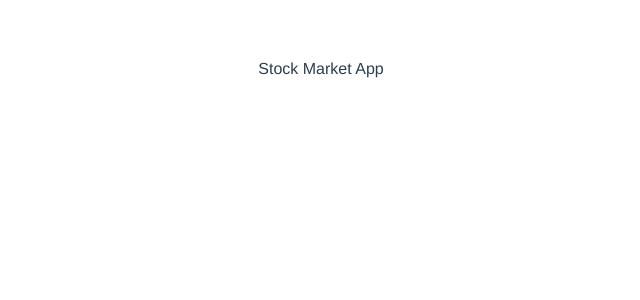
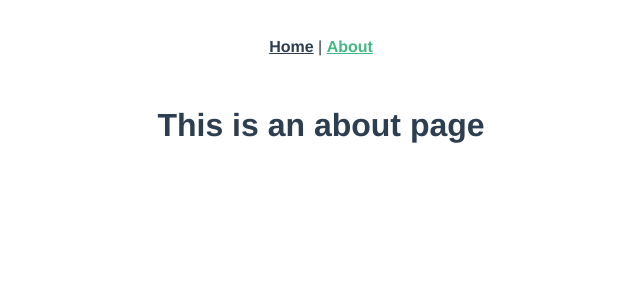
Before and after one commit to splashley/stock-market-app, a Vue app: page /about in a window 1280 px wide. Shown: the top 300 px of the page, without its empty margins (319-959 px from the left). Built offline with nearby package versions, Linux system fonts and the light colour scheme.

Commit message:
vue router/vuex

```diff
--- a/package.json
+++ b/package.json
@@ -10,11 +10,14 @@
   "dependencies": {
     "axios": "^0.21.1",
     "core-js": "^3.6.5",
-    "vue": "^2.6.11"
+    "vue": "^2.6.11",
+    "vue-router": "^3.2.0",
+    "vuex": "^3.6.2"
   },
   "devDependencies": {
     "@vue/cli-plugin-babel": "~4.5.0",
     "@vue/cli-plugin-eslint": "~4.5.0",
+    "@vue/cli-plugin-router": "^4.5.11",
     "@vue/cli-service": "~4.5.0",
     "babel-eslint": "^10.1.0",
     "eslint": "^6.7.2",
--- a/public/index.html
+++ b/public/index.html
@@ -1,15 +1,24 @@
 <!DOCTYPE html>
 <html lang="">
   <head>
-    <meta charset="utf-8">
-    <meta http-equiv="X-UA-Compatible" content="IE=edge">
-    <meta name="viewport" content="width=device-width,initial-scale=1.0">
-    <link rel="icon" href="<%= BASE_URL %>favicon.ico">
+    <meta charset="utf-8" />
+    <meta http-equiv="X-UA-Compatible" content="IE=edge" />
+    <meta name="viewport" content="width=device-width,initial-scale=1.0" />
+    <link rel="icon" href="<%= BASE_URL %>favicon.ico" />
+    <link rel="preconnect" href="https://fonts.gstatic.com" />
+    <link
+      href="https://fonts.googleapis.com/css2?family=Raleway:wght@500;600&display=swap"
+      rel="stylesheet"
+    />
     <title><%= htmlWebpackPlugin.options.title %></title>
   </head>
   <body>
     <noscript>
-      <strong>We're sorry but <%= htmlWebpackPlugin.options.title %> doesn't work properly without JavaScript enabled. Please enable it to continue.</strong>
+      <strong
+        >We're sorry but <%= htmlWebpackPlugin.options.title %> doesn't work
+        properly without JavaScript enabled. Please enable it to
+        continue.</strong
+      >
     </noscript>
     <div id="app"></div>
     <!-- built files will be auto injected -->
--- a/src/App.vue
+++ b/src/App.vue
@@ -1,15 +1,16 @@
 <template>
   <div id="app">
-    Stock Market App
+    <div id="nav">
+      <router-link to="/">Home</router-link> |
+      <router-link to="/about">About</router-link>
+    </div>
+    <router-view/>
   </div>
 </template>
 
 <script>
+export default {
 
-export default {
-  name: 'App',
-  components: {
-  }
 }
 </script>
 
@@ -20,6 +21,18 @@ export default {
   -moz-osx-font-smoothing: grayscale;
   text-align: center;
   color: #2c3e50;
-  margin-top: 60px;
+}
+
+#nav {
+  padding: 30px;
+}
+
+#nav a {
+  font-weight: bold;
+  color: #2c3e50;
+}
+
+#nav a.router-link-exact-active {
+  color: #42b983;
 }
 </style>
--- a/src/main.js
+++ b/src/main.js
@@ -1,8 +1,10 @@
-import Vue from 'vue'
-import App from './App.vue'
+import Vue from "vue";
+import App from "./App.vue";
+import router from "./router";
 
-Vue.config.productionTip = false
+Vue.config.productionTip = false;
 
 new Vue({
-  render: h => h(App),
-}).$mount('#app')
+  router,
+  render: (h) => h(App),
+}).$mount("#app");
--- /dev/null
+++ b/src/router/index.js
@@ -0,0 +1,29 @@
+import Vue from 'vue'
+import VueRouter from 'vue-router'
+import Home from '../views/Home.vue'
+
+Vue.use(VueRouter)
+
+const routes = [
+  {
+    path: '/',
+    name: 'Home',
+    component: Home
+  },
+  {
+    path: '/about',
+    name: 'About',
+    // route level code-splitting
+    // this generates a separate chunk (about.[hash].js) for this route
+    // which is lazy-loaded when the route is visited.
+    component: () => import(/* webpackChunkName: "about" */ '../views/About.vue')
+  }
+]
+
+const router = new VueRouter({
+  mode: 'history',
+  base: process.env.BASE_URL,
+  routes
+})
+
+export default router
--- /dev/null
+++ b/src/views/About.vue
@@ -0,0 +1,5 @@
+<template>
+  <div class="about">
+    <h1>This is an about page</h1>
+  </div>
+</template>
--- /dev/null
+++ b/src/views/Home.vue
@@ -0,0 +1,18 @@
+<template>
+  <div class="home">
+    <img alt="Vue logo" src="../assets/logo.png">
+    <HelloWorld msg="Welcome to Your Vue.js App"/>
+  </div>
+</template>
+
+<script>
+// @ is an alias to /src
+import HelloWorld from '@/components/HelloWorld.vue'
+
+export default {
+  name: 'Home',
+  components: {
+    HelloWorld
+  }
+}
+</script>
```
Also changed, not shown: 2 other files (tests, documents, lock files or other folders).
